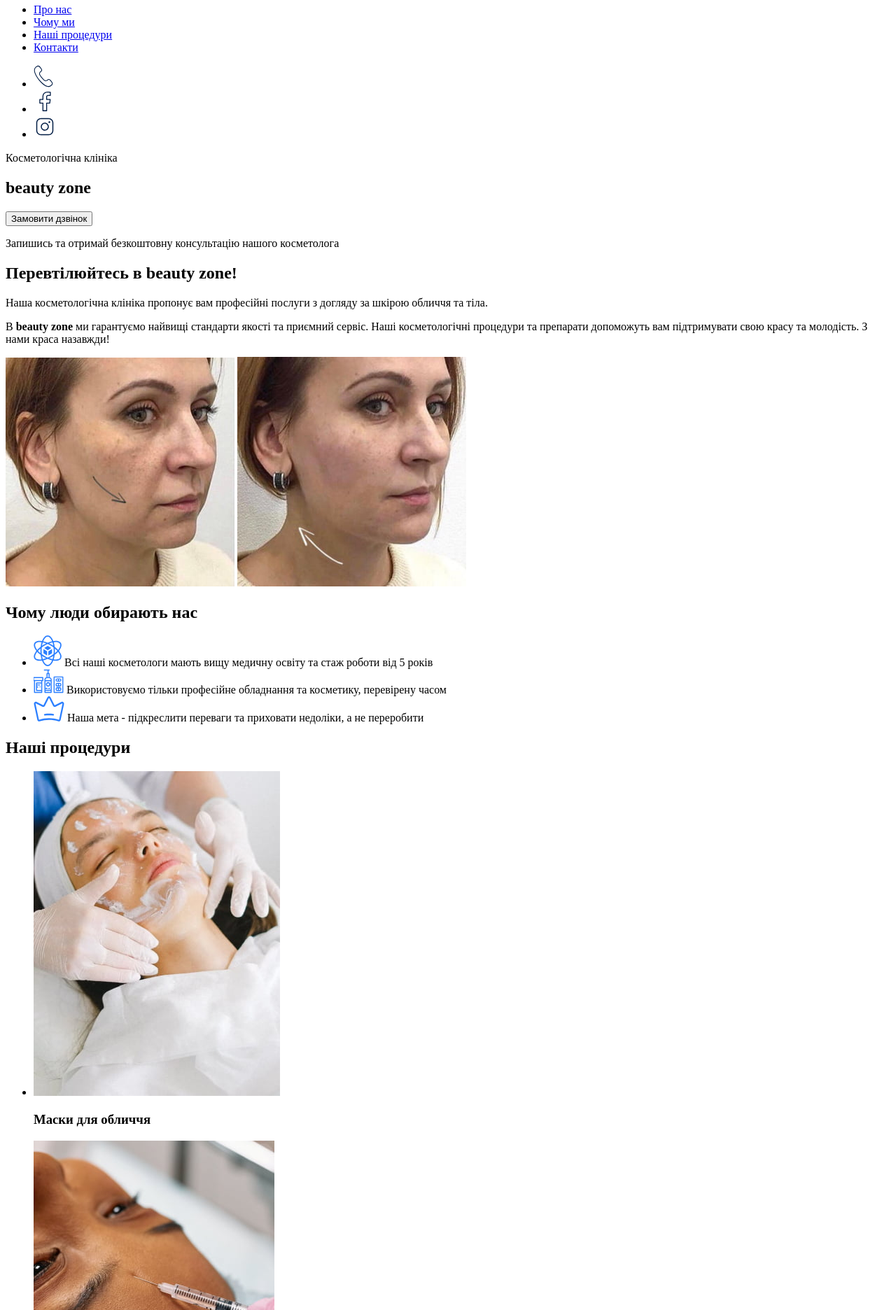
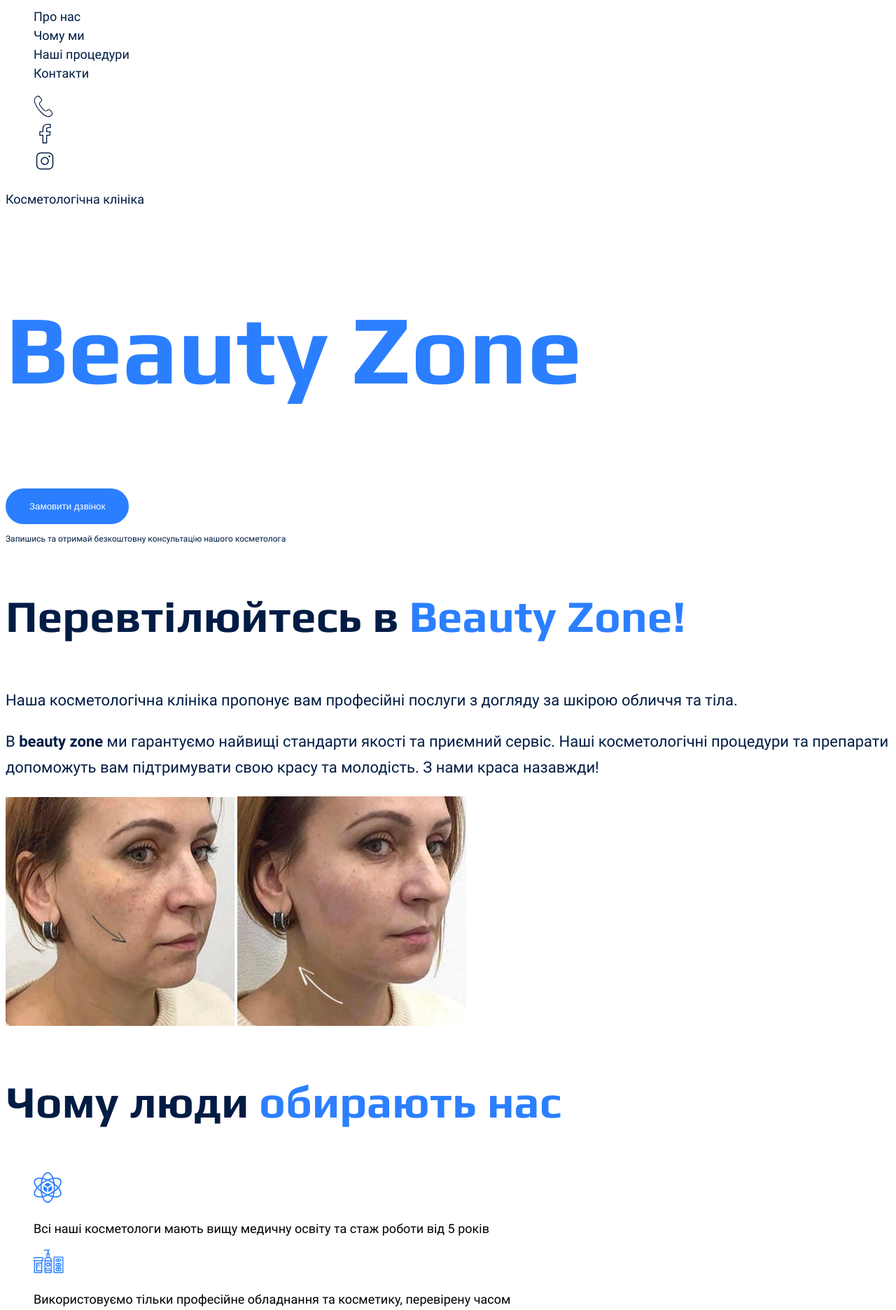
Before and after one commit to Roma-Kovalenko/genius-homework-1, a plain HTML site: page index.html in a window 1280 px wide. Shown: the part 60-1932 px from the top of the page at 70% size. Drawn offline with Linux system fonts and the light colour scheme.

Commit message:
add fonts and styles.css

```diff
--- /dev/null
+++ b/css/styles.css
@@ -0,0 +1,157 @@
+@font-face {
+  font-display: swap;
+  font-family: 'Play';
+  font-style: normal;
+  font-weight: 400;
+  src: url('../fonts/play-v19-cyrillic_latin-regular.woff2') format('woff2');
+  src: url('../fonts/play-v19-cyrillic_latin-regular.woff') format('woff'),
+
+}
+
+@font-face {
+  font-display: swap;
+  font-family: 'Play';
+  font-style: normal;
+  font-weight: 700;
+  src: url('../fonts/play-v19-cyrillic_latin-700.woff2') format('woff2');
+  src: url('../fonts/play-v19-cyrillic_latin-700.woff') format('woff'),
+}
+
+@font-face {
+  font-display: swap;
+  font-family: 'Roboto';
+  font-style: normal;
+  font-weight: 400;
+  src: url('../fonts/roboto-v30-cyrillic_latin-regular.woff2') format('woff2');
+  src: url('../fonts/roboto-v30-cyrillic_latin-regular.woff') format('woff'),
+}
+
+@font-face {
+  font-display: swap;
+  font-family: 'Roboto';
+  font-style: normal;
+  font-weight: 700;
+  src: url('../fonts/roboto-v30-cyrillic_latin-700.woff2') format('woff2');
+  src: url('../fonts/roboto-v30-cyrillic_latin-700.woff') format('woff'),
+}
+
+:root {
+  --color-primary-white: #FFFFFF;
+  --color-primary-blue: #2B7FFF;
+  --color-primary-darkblue: #011C44;
+  --color-secondary-darkgrey: #4A4A4A;
+  --color-secondary-grey: #747272;
+  --color-secondary-darkblue: #011F4A;
+}
+
+/* Base */
+body {
+  color: var(--color-primary-darkblue);
+  font-family: Roboto, sans-serif;
+  font-size: 18px;
+  font-weight: 400;
+  line-height: 1.5;
+}
+
+ul {
+  list-style-type: none;
+}
+
+address {
+  font-style: normal;
+}
+
+/* Link */
+.header-link {
+  color: var(--color-primary-darkblue);
+  text-decoration: none;
+}
+
+.header-link:hover {
+  color: var(--color-primary-blue);
+  font-weight: 700;
+}
+
+.footer-link {
+  color: var(--color-primary-white);
+  text-decoration: none;
+  font-size: 16px;
+}
+
+.footer-link:hover {
+  color: var(--color-primary-blue);
+  font-weight: 700;
+}
+
+.data-protected {
+  color: #747272;
+  font-size: 13px;
+}
+
+/* Button */
+.button-primary {
+  background-color: var(--color-primary-blue);
+  color: var(--color-primary-white);
+  border-radius: 32px;
+  border: 2px solid var(--color-primary-blue);
+  padding: 16px 32px;
+  cursor: pointer;
+}
+
+.button-primary:hover {
+  background-color: transparent;
+  color: var(--color-primary-darkblue);
+}
+
+/* Hero title */
+.hero-title {
+  color: var(--color-primary-blue);
+  font-family: Play;
+  font-size: 140px;
+  font-weight: 700;
+  line-height: 1.2;
+  text-transform: capitalize;
+}
+
+.record-text {
+  font-size: 12px;
+}
+
+/* Section title */
+.section-title {
+  font-family: Play;
+  font-size: 64px;
+  font-weight: 700;
+}
+
+.section-title .accent-capitalize {
+  color: var(--color-primary-blue);
+  text-transform: capitalize;
+}
+
+.section-title .accent {
+  color: var(--color-primary-blue);
+}
+
+.section-title-text {
+  font-size: 22px;
+  line-height: 1.7;
+}
+
+.section-title-text .bold {
+  font-weight: 700;
+}
+
+/* Advantages */
+
+.advantages-item {
+  color: #000;
+  line-height: 1.3;
+}
+
+.procedures {
+  color: var(--color-primary-white);
+  font-size: 22px;
+  line-height: 1.2;
+  font-weight: 400;
+}
--- a/index.html
+++ b/index.html
@@ -4,6 +4,7 @@
     <meta charset="UTF-8" />
     <meta name="viewport" content="width=device-width, initial-scale=1.0" />
     <title>Beauty Zone</title>
+    <link rel="stylesheet" href="./css/styles.css" />
   </head>
   <body>
     <header>
@@ -12,10 +13,18 @@
           <img src="./images/logo.svg" alt="Логотоип Beauty Zone" />
         </a>
         <ul>
-          <li><a href="#about-us-section">Про нас</a></li>
-          <li><a href="#why-people-choose-us-section">Чому ми</a></li>
-          <li><a href="#our-procedures-section">Наші процедури</a></li>
-          <li><a href="#contacts-section">Контакти</a></li>
+          <li><a class="header-link" href="#about-us-section">Про нас</a></li>
+          <li>
+            <a class="header-link" href="#why-people-choose-us-section"
+              >Чому ми</a
+            >
+          </li>
+          <li>
+            <a class="header-link" href="#our-procedures-section"
+              >Наші процедури</a
+            >
+          </li>
+          <li><a class="header-link" href="#contacts-section">Контакти</a></li>
         </ul>
       </nav>
       <address>
@@ -41,46 +50,61 @@
     <main>
       <section>
         <p>Косметологічна клініка</p>
-        <h1>beauty zone</h1>
-        <button class="button" type="button">Замовити дзвінок</button>
-        <p>Запишись та отримай безкоштовну консультацію нашого косметолога</p>
+        <h1 class="hero-title">beauty zone</h1>
+        <button class="button-primary" type="button">Замовити дзвінок</button>
+        <p class="record-text">
+          Запишись та отримай безкоштовну консультацію нашого косметолога
+        </p>
       </section>
       <section id="about-us-section">
-        <h2>Перевтілюйтесь в <span>beauty zone!</span></h2>
-        <p>
+        <h2 class="section-title">
+          Перевтілюйтесь в <span class="accent-capitalize">beauty zone!</span>
+        </h2>
+        <p class="section-title-text">
           Наша косметологічна клініка пропонує вам професійні послуги з догляду
           за шкірою обличчя та тіла.
         </p>
-        <p>
-          B <b>beauty zone</b> ми гарантуємо найвищі стандарти якості та
-          приємний сервіс. Наші косметологічні процедури та препарати допоможуть
-          вам підтримувати свою красу та молодість. З нами краса назавжди!
+        <p class="section-title-text">
+          B <span class="bold">beauty zone</span> ми гарантуємо найвищі
+          стандарти якості та приємний сервіс. Наші косметологічні процедури та
+          препарати допоможуть вам підтримувати свою красу та молодість. З нами
+          краса назавжди!
         </p>
         <img src="./images/face-1.jpg" alt="Фото обличчя до процедури" />
         <img src="./images/face-2.jpg" alt="Фото обличча після процедури" />
       </section>
       <section id="why-people-choose-us-section">
-        <h2>Чому люди <span>обирають нас</span></h2>
+        <h2 class="section-title">
+          Чому люди <span class="accent">обирають нас</span>
+        </h2>
         <ul>
           <li>
             <img src="./images/Vector-experience.svg" alt="" />
-            Всі наші косметологи мають вищу медичну освіту та стаж роботи від 5
-            років
+            <p class="advantages-item">
+              Всі наші косметологи мають вищу медичну освіту та стаж роботи від
+              5 років
+            </p>
           </li>
           <li>
             <img src="./images/Vector-equipment.svg" alt="" />
-            Використовуємо тільки професійне обладнання та косметику, перевірену
-            часом
+            <p class="advantages-item">
+              Використовуємо тільки професійне обладнання та косметику,
+              перевірену часом
+            </p>
           </li>
           <li>
             <img src="./images/Vector-aim.svg" alt="" />
-            Наша мета - підкреслити переваги та приховати недоліки, а не
-            переробити
+            <p class="advantages-item">
+              Наша мета - підкреслити переваги та приховати недоліки, а не
+              переробити
+            </p>
           </li>
         </ul>
       </section>
       <section id="our-procedures-section">
-        <h2>Наші <span>процедури</span></h2>
+        <h2 class="section-title">
+          Наші <span class="accent">процедури</span>
+        </h2>
         <ul>
           <li>
             <article>
@@ -88,25 +112,25 @@
                 src="./images/face-mask.jpg"
                 alt="Нанесення маски на обличчя"
               />
-              <h3>Маски для обличчя</h3>
+              <h3 class="procedures">Маски для обличчя</h3>
             </article>
           </li>
           <li>
             <article>
               <img src="./images/face-injection.jpg" alt="Введення ін'єкцій" />
-              <h3>Ін'єкції для обличчя</h3>
+              <h3 class="procedures">Ін'єкції для обличчя</h3>
             </article>
           </li>
           <li>
             <article>
               <img src="./images/face-cleaning.jpg" alt="Чистка обличчя" />
-              <h3>Очищення обличчя</h3>
+              <h3 class="procedures">Очищення обличчя</h3>
             </article>
           </li>
         </ul>
       </section>
       <section id="contacts-section">
-        <h2>Як нас <span>знайти</span></h2>
+        <h2 class="section-title">Як нас <span class="accent">знайти</span></h2>
         <iframe
           src="https://www.google.com/maps/embed?pb=!1m18!1m12!1m3!1d2537.476474136308!2d30.775235599999995!3d50.506700699999996!2m3!1f0!2f0!3f0!3m2!1i1024!2i768!4f13.1!3m3!1m2!1s0x40d4d97de411b701%3A0x48116b28f7f00d94!2z0LLRg9C70LjRhtGPINCi0LDRgNCw0YHQsCDQqNC10LLRh9C10L3QutCwLCA1LCDQkdGA0L7QstCw0YDQuCwg0JrQuNGX0LLRgdGM0LrQsCDQvtCx0LsuLCAwNzQwMA!5e0!3m2!1suk!2sua!4v1703418334699!5m2!1suk!2sua"
           width="600"
@@ -124,20 +148,37 @@
           <img src="./images/logo.svg" alt="Логотоип Beauty Zone" />
         </a>
         <ul>
-          <li><a href="#about-us-section">Про нас</a></li>
-          <li><a href="#why-people-choose-us-section">Чому ми</a></li>
-          <li><a href="#our-procedures-section">Наші процедури</a></li>
-          <li><a href="#contacts-section">Контакти</a></li>
+          <li><a class="footer-link" href="#about-us-section">Про нас</a></li>
+          <li>
+            <a class="footer-link" href="#why-people-choose-us-section"
+              >Чому ми</a
+            >
+          </li>
+          <li>
+            <a class="footer-link" href="#our-procedures-section"
+              >Наші процедури</a
+            >
+          </li>
+          <li><a class="footer-link" href="#contacts-section">Контакти</a></li>
         </ul>
       </nav>
       <address>
         <ul>
-          <li><a href="tel:+380960000007">+ 38 (096) 000 00 07</a></li>
           <li>
-            <a href="mailto:beautyzone@gmail.com">beautyzone@gmail.com</a>
+            <a class="footer-link" href="tel:+380960000007"
+              >+ 38 (096) 000 00 07</a
+            >
           </li>
           <li>
-            <a href="https://maps.app.goo.gl/JLPru9cZsoa43fTq9" target="_blank"
+            <a class="footer-link" href="mailto:beautyzone@gmail.com"
+              >beautyzone@gmail.com</a
+            >
+          </li>
+          <li>
+            <a
+              class="footer-link"
+              href="https://maps.app.goo.gl/JLPru9cZsoa43fTq9"
+              target="_blank"
               >Україна, м. Київ, вул. Тараса Шевченка 5
             </a>
           </li>
@@ -158,8 +199,10 @@
             </a>
           </li>
         </ul>
-        <a href="#" target="_blank">Політика конфіденційності</a>
-        <p>&copy; 2022 Дані захищені</p>
+        <a class="footer-link" href="#" target="_blank"
+          >Політика конфіденційності</a
+        >
+        <p class="data-protected">&copy; 2022 Дані захищені</p>
       </address>
     </footer>
   </body>
```
Also changed, not shown: fonts/play-v19-cyrillic_latin-700.woff (added), fonts/play-v19-cyrillic_latin-700.woff2 (added), fonts/play-v19-cyrillic_latin-regular.woff (added), fonts/play-v19-cyrillic_latin-regular.woff2 (added), fonts/roboto-v30-cyrillic_latin-700.woff (added), fonts/roboto-v30-cyrillic_latin-700.woff2 (added), fonts/roboto-v30-cyrillic_latin-regular.woff (added), fonts/roboto-v30-cyrillic_latin-regular.woff2 (added).
